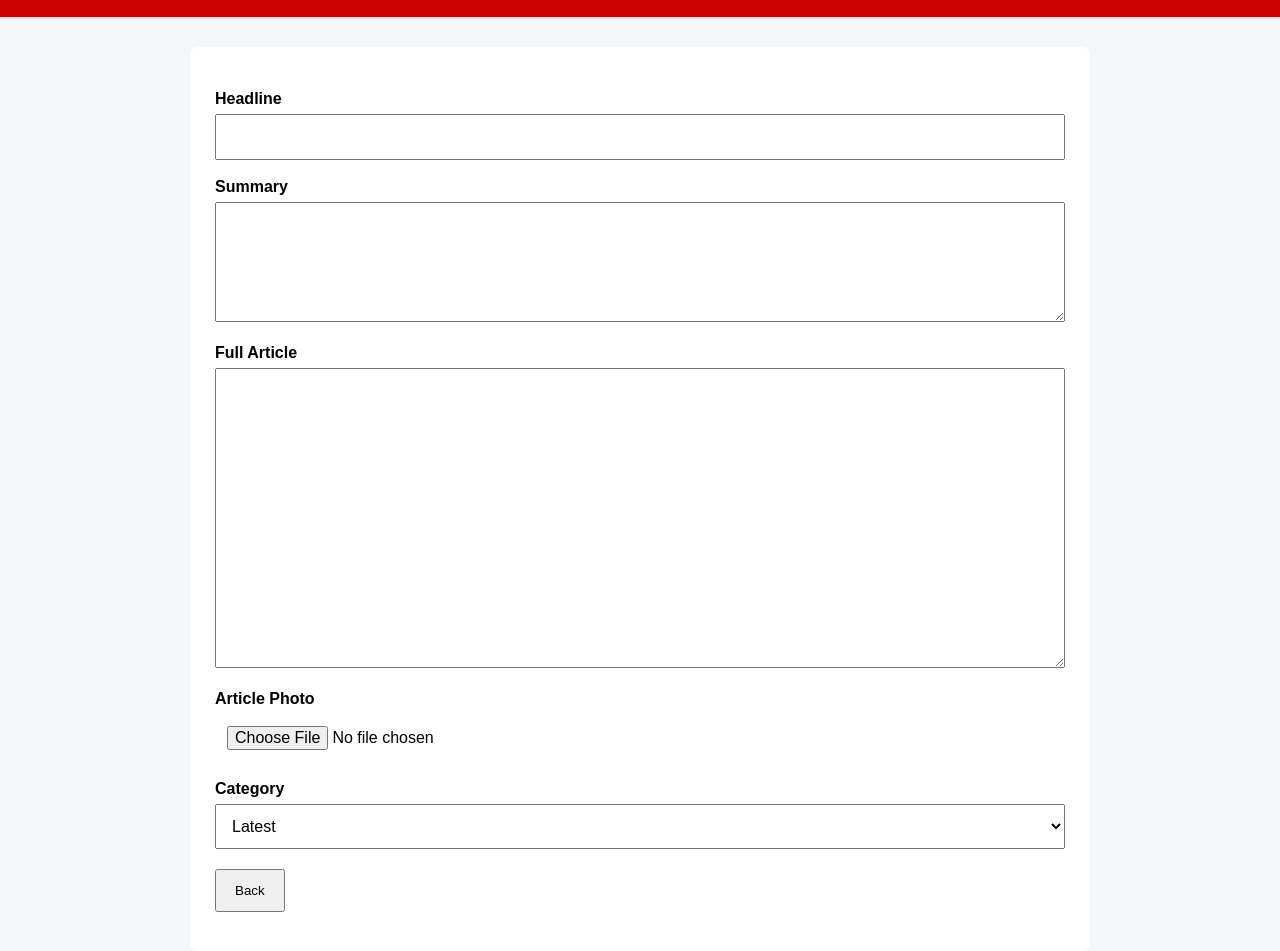
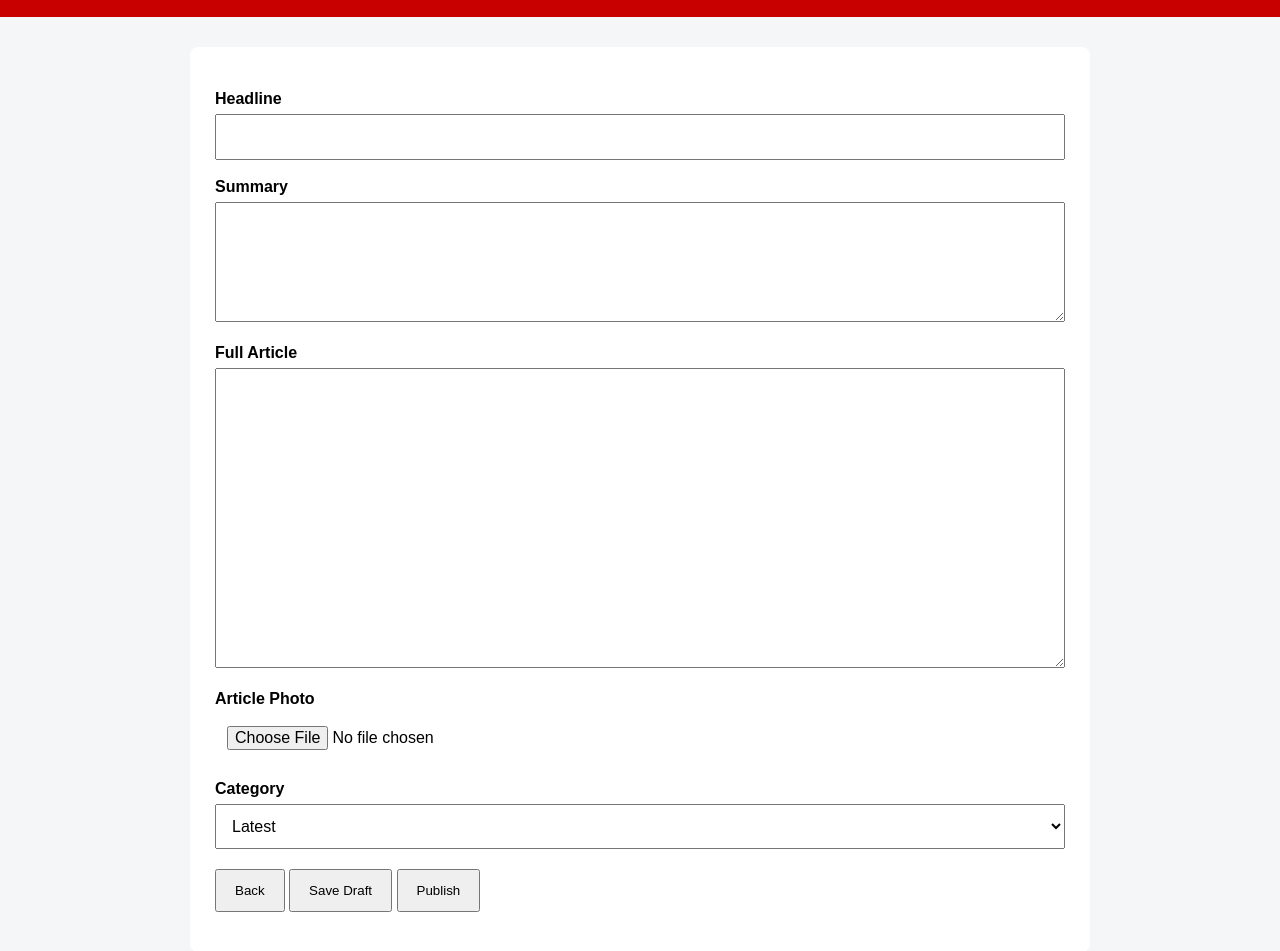
Before and after one commit to g9news/g9-news-website, a plain HTML site: page new-article.html in a window 1280 px wide. Shown: the part 87-1038 px from the top of the page. Drawn offline with Linux system fonts and the light colour scheme; sample sign-in values are in the browser's storage.

Commit message:
Add save and publish buttons

```diff
--- a/new-article.html
+++ b/new-article.html
@@ -103,6 +103,8 @@
   </select>
 
   <button onclick="window.location.href='/dashboard.html'">Back</button>
+  <button onclick="saveArticle('draft')">Save Draft</button>
+<button onclick="saveArticle('published')">Publish</button>
 
   <div id="message"></div>
 
@@ -127,6 +129,79 @@ document.getElementById("photo").addEventListener("change", function () {
   preview.src = URL.createObjectURL(file);
   preview.style.display = "block";
 });
+async function saveArticle(status) {
+  const message = document.getElementById("message");
+  const title = document.getElementById("title").value.trim();
+
+  if (!title) {
+    message.innerText = "Please enter a headline.";
+    return;
+  }
+
+  message.innerText = "Saving...";
+
+  try {
+    let thumbnailUrl = null;
+    const photoFile = document.getElementById("photo").files[0];
+
+    if (photoFile) {
+      message.innerText = "Uploading photo...";
+
+      const uploadResponse = await fetch("/api/admin-upload-image", {
+        method: "POST",
+        headers: {
+          Authorization: `Bearer ${token}`,
+          "Content-Type": photoFile.type,
+          "X-File-Name": encodeURIComponent(photoFile.name)
+        },
+        body: photoFile
+      });
+
+      const uploadData = await uploadResponse.json();
+
+      if (!uploadData.success) {
+        message.innerText = uploadData.error || "Photo upload failed.";
+        return;
+      }
+
+      thumbnailUrl = uploadData.url;
+    }
+
+    const response = await fetch("/api/admin-save-article", {
+      method: "POST",
+      headers: {
+        "Content-Type": "application/json",
+        Authorization: `Bearer ${token}`
+      },
+      body: JSON.stringify({
+        title: title,
+        summary: document.getElementById("summary").value,
+        body: document.getElementById("body").value,
+        category: document.getElementById("category").value,
+        thumbnail_url: thumbnailUrl,
+        status: status
+      })
+    });
+
+    const data = await response.json();
+
+    if (data.success) {
+      message.innerText =
+        status === "published"
+          ? "Article published successfully ✅"
+          : "Draft saved successfully ✅";
+
+      setTimeout(() => {
+        window.location.href = "/dashboard.html";
+      }, 800);
+    } else {
+      message.innerText = data.error || "Could not save article.";
+    }
+
+  } catch (error) {
+    message.innerText = "Could not save article.";
+  }
+}
 </script>
 
 </body>
```
